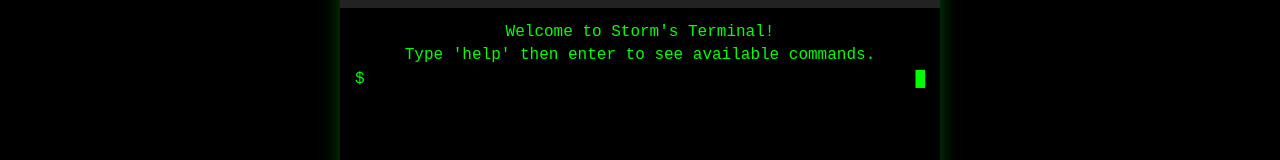
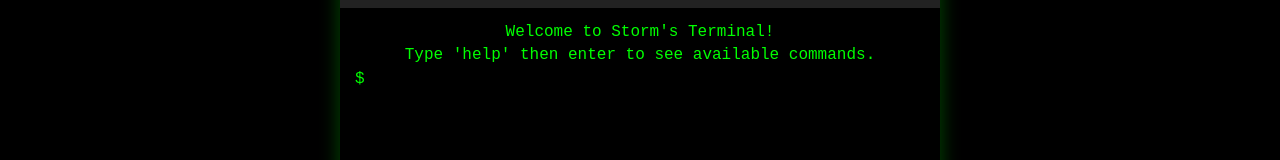
Before and after one commit to StormHS/Portfolio-2025, a Vue app: page / in a window 1280 px wide. Shown: the part 295-455 px from the top of the page. Built offline with nearby package versions, Linux system fonts and the light colour scheme.

Commit message:
removing butty curser that looked messy

```diff
--- a/src/components/Hero.vue
+++ b/src/components/Hero.vue
@@ -30,7 +30,6 @@
             autofocus
             ref="inputField"
           />
-          <span class="cursor">█</span>
         </div>
       </div>
     </div>
```
